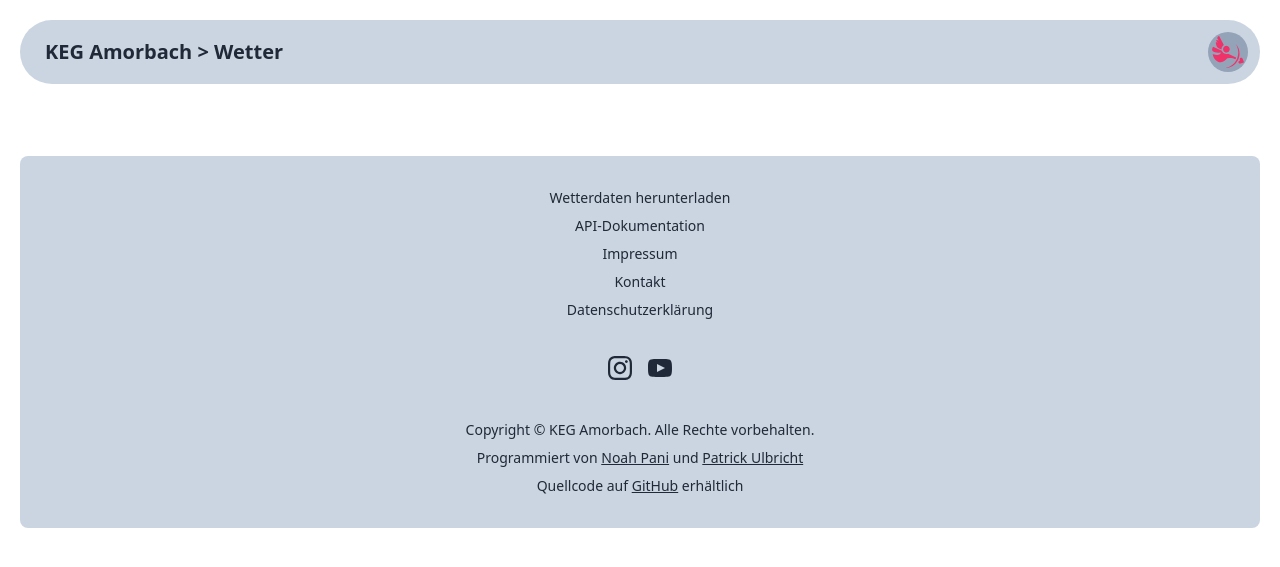
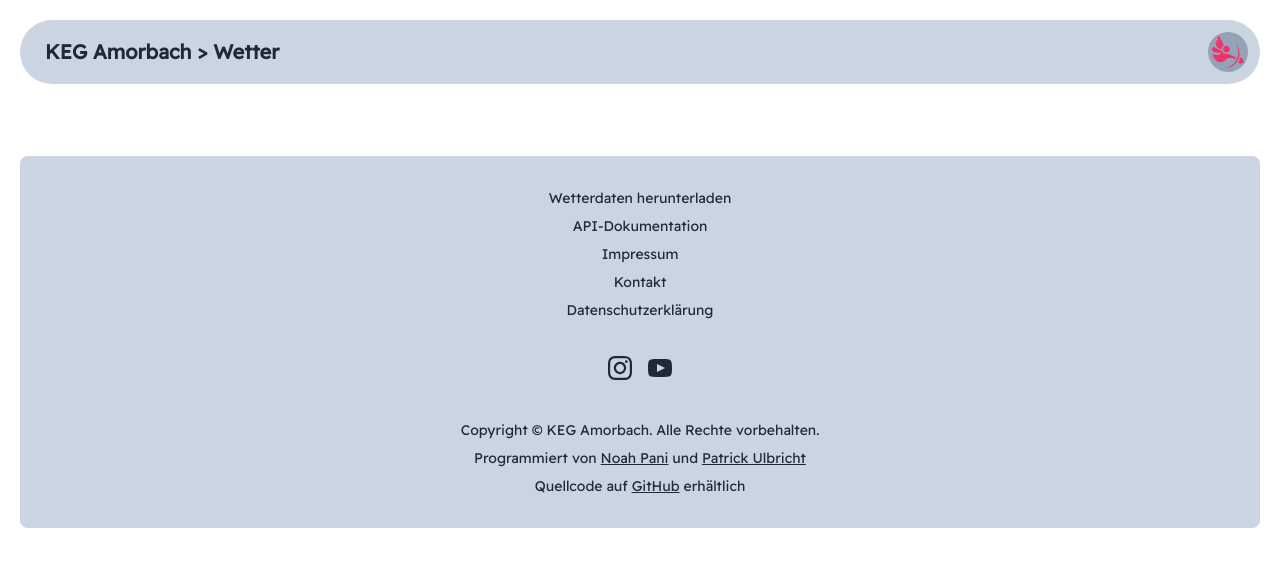
Before and after one commit to PaddeCraft/KEGWeatherHist, a Flask app: template templates/base.html in a window 1280 px wide. Shown: the top 567 px of the page. Run offline with Flask 3, Linux system fonts and the light colour scheme; the template is opened without the code that fills it, so the values that code supplies are empty.

Commit message:
Update css to use new font

```diff
--- a/static/css/main.css
+++ b/static/css/main.css
@@ -44,7 +44,7 @@ html {
   -o-tab-size: 4;
      tab-size: 4;
   /* 3 */
-  font-family: ui-sans-serif, system-ui, -apple-system, BlinkMacSystemFont, "Segoe UI", Roboto, "Helvetica Neue", Arial, "Noto Sans", sans-serif, "Apple Color Emoji", "Segoe UI Emoji", "Segoe UI Symbol", "Noto Color Emoji";
+  font-family: 'Readex Pro', sans-serif;
   /* 4 */
   font-feature-settings: normal;
   /* 5 */
```
